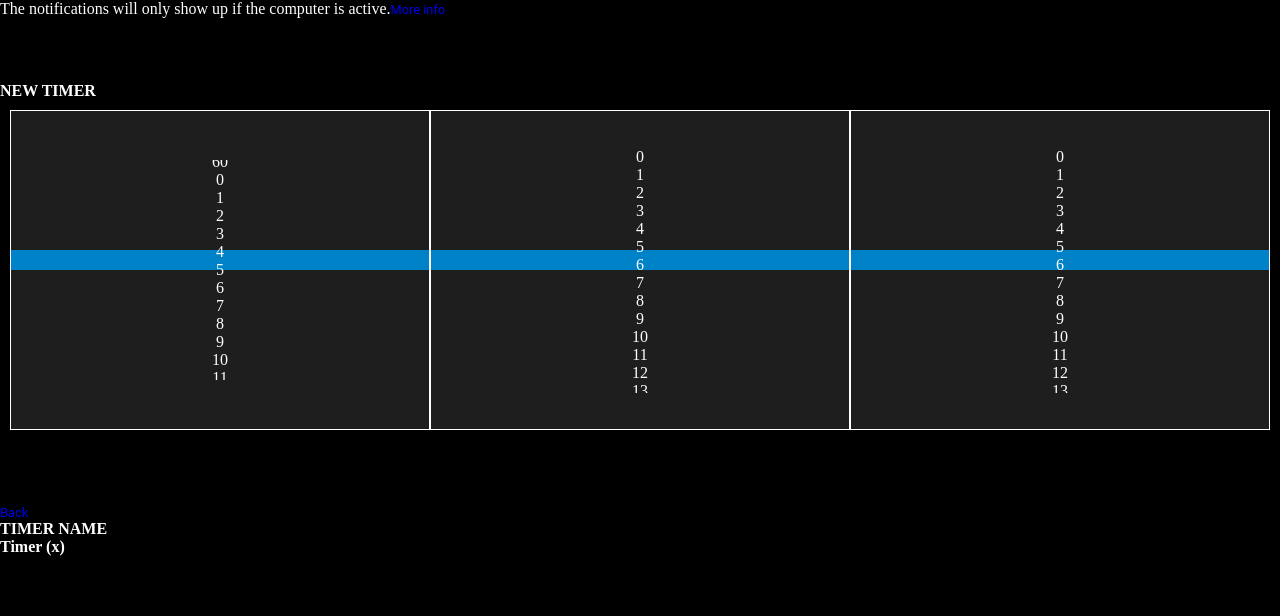
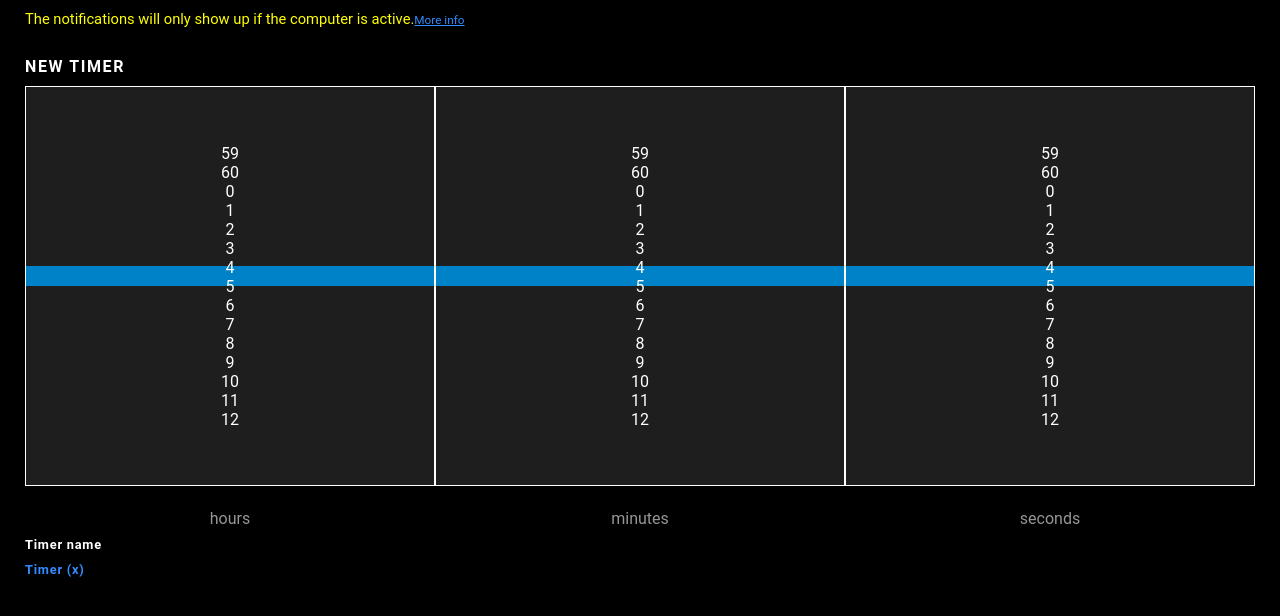
Before and after one commit to craftsmaker/microsoft-alarm-clone, a React (Create React App) app: page /#/Add in a window 1280 px wide. Shown: the top 616 px of the page. Built offline with nearby package versions, Linux system fonts and the light colour scheme.

Commit message:
Add design updated

```diff
--- a/src/screens/Add/index.js
+++ b/src/screens/Add/index.js
@@ -10,57 +10,59 @@ function Add({modules,dispatch}){
 	const [seconds,setSeconds] = useState(5);
 
 	let hoursReference = useRef(null)
+	let minutesReference = useRef(null)
+	let secondsReference = useRef(null)
 	useEffect(() => {
 
 		hoursReference.current.scrollIntoView({block: "center", inline: "nearest"})
-		// minutesReference.current.scrollIntoView({block: "center", inline: "nearest"})
-		// secondsReference.current.scrollIntoView({block: "center", inline: "nearest"})
-		// if (minutesReference !== null){
-		// 	minutesReference.current.scrollIntoView({block: "center", inline: "nearest"})
-		// }
-
-		// console.log(hours);
-		// document.getElementById("0" + String(hours)).scrollIntoView({block: "center", inline: "nearest"});
+		minutesReference.current.scrollIntoView({block: "center", inline: "nearest"})
+		secondsReference.current.scrollIntoView({block: "center", inline: "nearest"})
 	})
 
 	function handleMouse(e){
-		if (e.clientY > 115 && e.clientY < 358){
-			const distance = e.clientY - 115;
+		// if (e.clientY > 115 && e.clientY < 358){
+		// 	const distance = e.clientY - 115;
 
-			const number = parseInt(String(distance / e.target.offsetHeight)) - 6
+		// 	const number = parseInt(String(distance / e.target.offsetHeight)) - 6
 
-			const value = hours+number;
-			if (value >= 0)
-			{
-				setHours(value);
-			}
-			else{
-				setHours(60);
-			}
-		}
+		// 	const value = hours+number;
+		// 	if (value >= 0)
+		// 	{
+		// 		setHours(value);
+		// 	}
+		// 	else{
+		// 		setHours(60);
+		// 	}
+		// }
 	}
 
 	function handleHours(value){
-		if (value >= 0 && value < 60)
-		{
+		if (value >= 0 && value <= 60){
 			setHours(value);
-		}
-		else{
+		}else if(value === 61){
+			setHours(0);
+		}else{
 			setHours(60);
 		}
 	}
 
 	function handleMinutes(value){
-		if (!(value < 0) && !(value > 60))
-		{
+		if (value >= 0 && value <= 60){
 			setMinutes(value);
+		}else if(value === 61){
+			setMinutes(0);
+		}else{
+			setMinutes(60);
 		}
 	}
 
 	function handleSeconds(value){
-		if (!(value < 0) && !(value > 60))
-		{
+		if (value >= 0 && value <= 60){
 			setSeconds(value);
+		}else if(value === 61){
+			setSeconds(0);
+		}else{
+			setSeconds(60);
 		}
 	}
 
@@ -174,48 +176,48 @@ function Add({modules,dispatch}){
 		}
 	}
 
-	console.log("Hours:",hours);
+	let i = 0,hoursList = [], minutesList = [], secondsList = [], TIME = [];
+	const exibited = 10;
 
-	let i = 0,hourList = [], TIME = [];
-	const exibited = 10; // valor atual + 5 de hora ou minuto ou segundo
-
-	// SIZE OF LIST
-	// AMOUNT OF ITEMS EXIBITIONED
-	// STATE VALUE
-	// SUBIR E DESCER
-
-	// Valor em hora
-
-	for (i = hours - exibited; i < hours + exibited; i++){
-	    if (i <= 60 && i >= 0)
-	    {
-	    	hourList.push(i)
+	for (i = minutes - exibited; i < minutes + exibited; i++){
+	    if (i <= 60 && i >= 0){
+	    	minutesList.push(i)
 	    } else if(i < 0){
-	    	hourList.push(61+i)
+	    	minutesList.push(61+i)
 	    } else {
-	    	hourList.push(i-60)
+	    	minutesList.push(i-60)
 	    }
+	    if (i === 60){
+    		minutesList.push(0);
+    	}
     }
 
-    for (i = 0; i < 30; i++){
-	    TIME.push(i);
+    for (i = seconds - exibited; i < seconds + exibited; i++){
+	    if (i <= 60 && i >= 0){
+	    	secondsList.push(i)
+	    } else if(i < 0){
+	    	secondsList.push(61+i)
+	    } else {
+	    	secondsList.push(i-60)
+	    }
+
+	    if (i === 60){
+    		secondsList.push(0);
+    	}
     }
 
-	// for (; x >= 60; x--){
-
-	// }
-
-	// for (; i <= (LIST_SIZE-n); i++){ //4 - 5 = -1
-	// 	if (i < 0){
-	// 		let x = 60;
-	// 		for (; x >= 0; x--){
-	// 			TIME.unshift(x);
-	// 		}
-	// 	}
-	// 	if (i > 0){
-	// 		TIME.push(i);
-	// 	}
-	// }
+    for (i = hours - exibited; i < hours + exibited; i++){
+	    if (i <= 60 && i >= 0){
+	    	hoursList.push(i);
+	    } else if(i < 0){
+	    	hoursList.push(61+i);
+	    } else {
+	    	hoursList.push(i-60);
+	    }
+	    if (i === 60){
+    		hoursList.push(0);
+    	}
+    }
 
 	const history = useHistory();
 
@@ -228,9 +230,6 @@ function Add({modules,dispatch}){
 		history.push(`/`);
 	}
 
-	// todo p, é exibido de maneira linear, obedencendo a ordem do array dado
-	// a cada negativa na 'barra de seleção', o valor troca com o seu equivalente na posição final
-	// <- 4 = -> 0 -><- 60
 	return (
 		<div className="container">
 			<main id="add-container">
@@ -248,39 +247,40 @@ function Add({modules,dispatch}){
 							<div>
 								<RiArrowUpSLine id="hoursArrowUp" className="arrowUp" onClick={() => handleHours(hours-1)} onPointerOver={pointerOver} onPointerOut={pointerOut}/>
 								<div>
-									{hourList.map((value) => {
-
-										if (String(value) === String(hours)){
-											console.log("AV:",value)
-											return <p ref={hoursReference} key={"0"+	value} id={"0"+value}>{value}</p>
+									{hoursList.map(value => {
+										const stringValue = String(value);
+										if (stringValue === String(hours)){
+											return <p ref={hoursReference} key={"0"+stringValue} id={"0"+stringValue}>{stringValue}</p>
 										}
-										return <p key={"0"+value} id={"0"+value}>{value}</p>
+										return <p key={"0"+stringValue} id={"0"+stringValue}>{stringValue}</p>
 									})}
 								</div>
 								<div className="middle-bar"/>
 								<RiArrowDownSLine id="hoursArrowDown" className="arrowDown" onClick={() => handleHours(hours+1)} onPointerOver={pointerOver} onPointerOut={pointerOut}/>
 							</div>
 							<div>
-								<RiArrowUpSLine id="minutesArrowUp" className="arrowUp" onClick={() => handleMinutes(minutes - 1)} onPointerOver={pointerOver} onPointerOut={pointerOut}/>
+								<RiArrowUpSLine id="minutesArrowUp" className="arrowUp" onClick={() => handleMinutes(minutes-1)} onPointerOver={pointerOver} onPointerOut={pointerOut}/>
 								<div>
-									{TIME.map((value,index) =>{
-										if (String(value) === String(minutes)){
-											return <p key={"1" + index} id={"1"+index} >{value}</p>
+									{minutesList.map(value =>{
+										const stringValue = String(value);
+										if (stringValue=== String(minutes)){
+											return <p ref={minutesReference} key={"1" + stringValue} id={"1"+stringValue} >{stringValue}</p>
 										}
-										return (<p key={"1" + index} id={"1"+index}>{value}</p>)
+										return (<p key={"1" + stringValue} id={"1"+stringValue}>{stringValue}</p>)
 									})}
 								</div>
 								<div id="minutesMiddleBar" className="middle-bar" onClick={() => console.log("HELLO")}/>
-								<RiArrowDownSLine id="minutesArrowDown" className="arrowDown" onClick={() => handleMinutes(minutes + 1)} onPointerOver={pointerOver} onPointerOut={pointerOut}	/>
+								<RiArrowDownSLine id="minutesArrowDown" className="arrowDown" onClick={() => handleMinutes(minutes+1)} onPointerOver={pointerOver} onPointerOut={pointerOut}	/>
 							</div>
 							<div>
-								<RiArrowUpSLine id="secondsArrowUp" className="arrowUp" onClick={() => handleSeconds(seconds - 1)} onPointerOver={pointerOver} onPointerOut={pointerOut} />
+								<RiArrowUpSLine id="secondsArrowUp" className="arrowUp" onClick={() => handleSeconds(seconds-1)} onPointerOver={pointerOver} onPointerOut={pointerOut} />
 								<div>
-									{TIME.map((value,index) => {
-										if(String(value) === String(seconds)){
-											return <p key={"1"+index} id={"2"+index}>{value}</p>
+									{secondsList.map(value => {
+										const stringValue = String(value);
+										if(stringValue === String(seconds)){
+											return <p  ref={secondsReference} key={"1"+ stringValue} id={"2"+stringValue}>{stringValue}</p>
 										}
-										return <p key={"1"+index} id={"2"+index}>{value}</p>
+										return <p key={"2"+stringValue} id={"2"+stringValue}>{stringValue}</p>
 									})}
 								</div>
 								<div className="middle-bar"/>
@@ -288,10 +288,14 @@ function Add({modules,dispatch}){
 							</div>
 						</form>
 					</div>
-					<Link to="/">Back</Link>
+					<ul id="timer-footer">
+						<li>hours</li>
+						<li>minutes</li>
+						<li>seconds</li>
+					</ul>
 				</div>
 				<div id="name-container">
-					<h2>TIMER NAME</h2>
+					<h2>Timer name</h2>
 					<h1>Timer (x)</h1>
 				</div>
 				<div style={{height: "180px"}}/>
--- a/src/screens/Add/styles.css
+++ b/src/screens/Add/styles.css
@@ -1,22 +1,53 @@
 #add-container{
 	display: flex;
-	flex-grow: 1;
-	flex-shrink: 1;
+	flex: 1 0 600px;
+	min-width: 600px;
 	flex-direction: column;
+	font-family: "Roboto",sans-serif;
+	padding: 10px 25px;
 }
 
 #notifications-container{
 	display: flex;
-	flex-grow: 1;
-	flex-shrink: 0;
+	flex: 1 0 0;
+}
 
+#notifications-container p{
+	color: yellow;
+	font-size: 0.92em;
+}
+
+#notifications-container a{
+	color: rgb(50,140,255);
+	text-decoration: underline;
+	cursor: pointer;
+}
+
+#notifications-container a:hover{
+	color: rgb(160,160,200);
 }
 
 #timer-container{
 	display: flex;
 	flex-direction: column;
 	flex-grow: 1;
+	padding-top: 20px;
+}
 
+#timer-container h1{
+	letter-spacing: 0.1em;
+
+}
+#timer-footer{
+	display: flex;
+	flex-direction: row;
+	flex: 1;
+}
+
+#timer-footer li{
+	flex: 1;
+	text-align: center;
+	color: rgb(150,150,150);
 }
 
 #name-container{
@@ -26,13 +57,25 @@
 	flex-shrink: 0;
 }
 
+#name-container{
+	line-height: 2em;
+	font-size: 0.8em;
+	letter-spacing: 0.06em;
+}
+#name-container h1{
+	color: rgb(50,140,255);
+}
+#name-container h1:hover{
+	color: rgb(160,160,200);
+	cursor: text;
+}
+
 #timer-container form{
 	display: flex;
 	flex-grow: 1;
-	height: 40vh;
-	padding: 10px;
+	max-height: 50vh;
+	padding: 10px 0 0 0;
 	position: relative;
-
 }
 #timer-container form div{
 	flex-direction: column;
--- a/src/style.css
+++ b/src/style.css
@@ -12,14 +12,16 @@ li {
 	background: none;
 }
 
+body{
+	overflow: hidden;
+}
+
 .container {
 	display: flex;
-	flex-grow: 0;
 	flex-direction: column;
-	width: 100%;
 	height: 100vh;
 	color: white;
-	overflow: hidden;
+
 	position: relative;
 }
 
```
